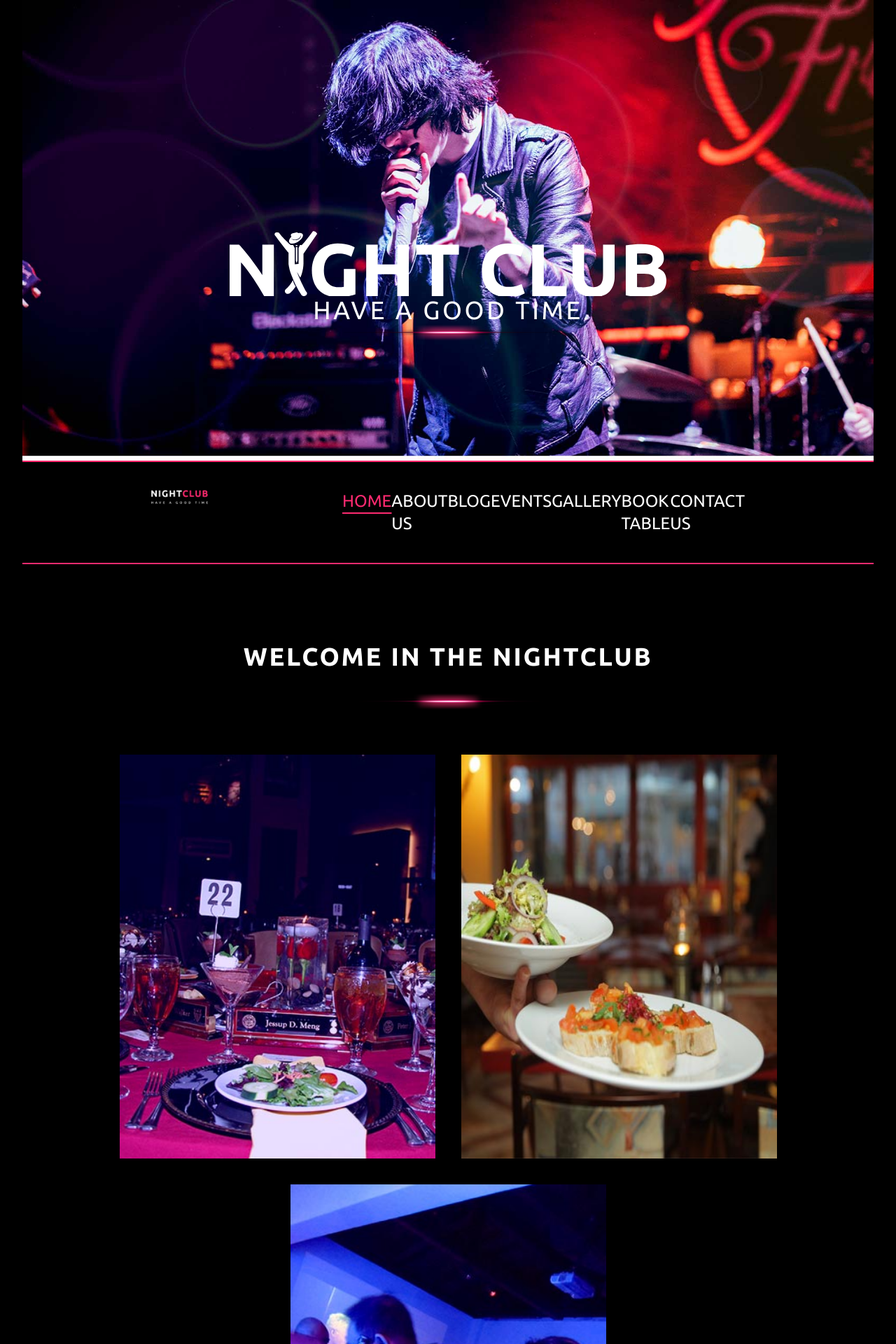
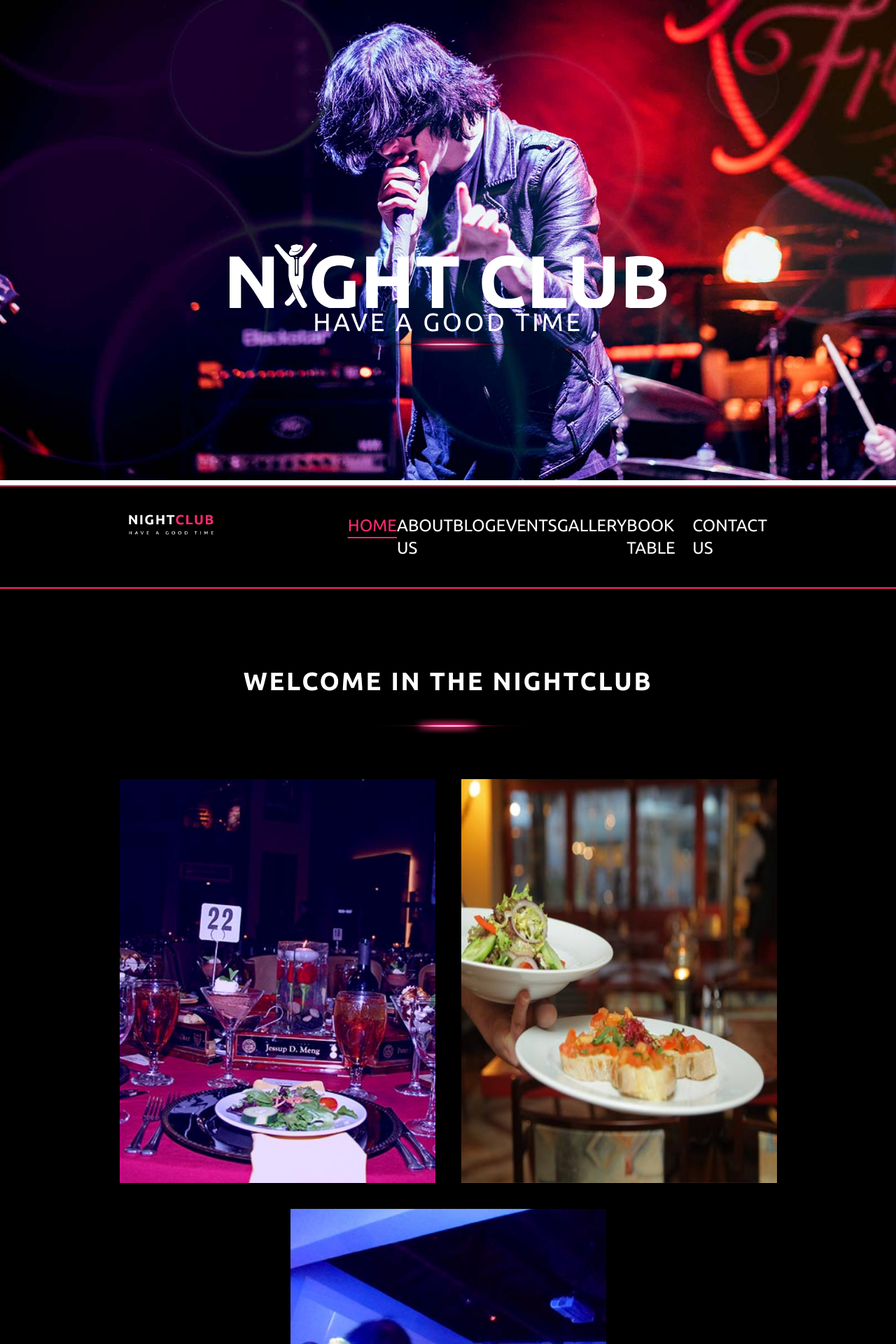
Before and after one commit to Nadjaroemer/NightClub2.0, a React (Create React App) app: page / in a window 1280 px wide. Shown: the top 1920 px of the page at 70% size. Built offline with nearby package versions, Linux system fonts and the light colour scheme; no server answers.

Commit message:
Change padding

```diff
--- a/src/App.js
+++ b/src/App.js
@@ -62,7 +62,7 @@ function App() {
   //const { pathname } = useLocation();
 
   return (
-    <div className="bg-black max-w-full pl-8 pr-8 text-white font-['Ubuntu']">
+    <div className="bg-black max-w-full text-white font-['Ubuntu']">
       <Hero />
       {isMobileMenuOpen ? (
         <div className="fixed w-screen h-screen bg-black z-50">
--- a/src/pages/Landingpage.js
+++ b/src/pages/Landingpage.js
@@ -13,7 +13,7 @@ import Gallery from "../components/Gallery";
 export default function Landingpage(props) {
   // props.blogPosts
   return (
-    <div className="bg-black">
+    <div className="bg-black pl-8 pr-8">
       <Headline headline="WELCOME IN THE NIGHTCLUB" />
       <NightClubMainOffers />
       <Headline headline="EVENTS OF THE MONTH" />
@@ -23,7 +23,7 @@ export default function Landingpage(props) {
       <Testimonials
         image={testimonialThree}
         name="Alex"
-        text="There are many variations of passages of Lorem ipsum available, but the majority have suddered aæteration in som form, by injected humour, or randomised words which don*t look even slightly believable. If you are going to uyse a passage of Lorem Ipsum you ned to be sure there isn*t anything embarrising hidden in the middle of the text"
+        text="There are many variations of passages of Lorem ipsum available, but the majority have suddered ateration in som form, by injected humour, or randomised words which don*t look even slightly believable. If you are going to uyse a passage of Lorem Ipsum you ned to be sure there isn*t anything embarrising hidden in the middle of the text"
       />
 
       <Headline headline="RECENT BLOG" />
```
